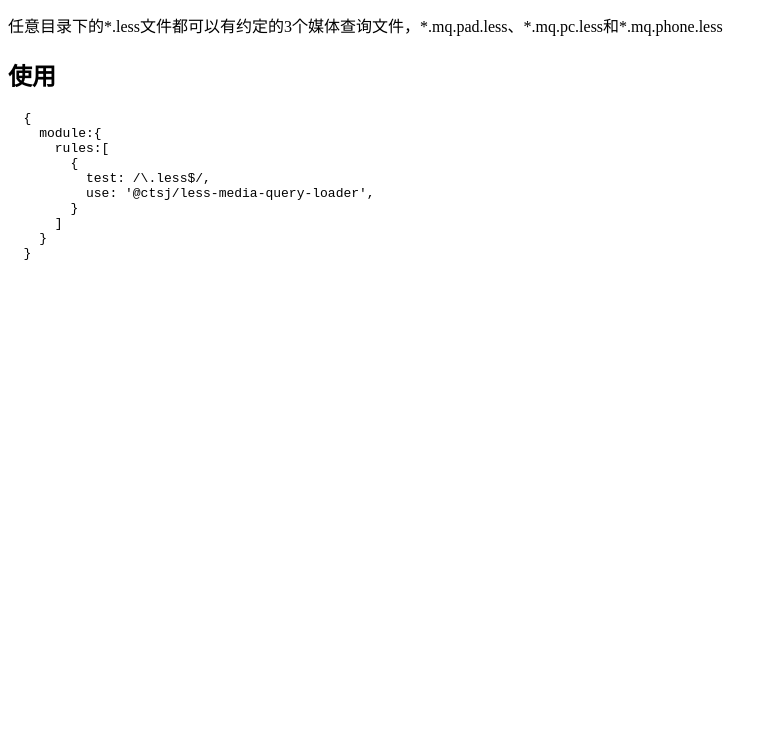
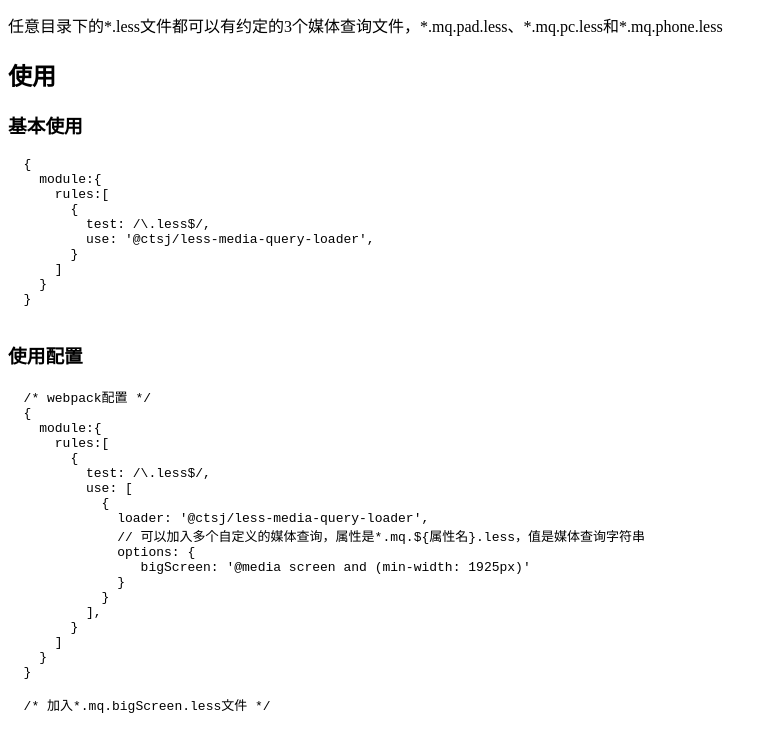
Before and after one commit to playerljc/CTSJ-LessMediaQueryLoader, a website: page README.html in a window 1280 px wide. Shown: the part 709-1451 px from the top of the page, without its empty margins (0-777 px from the left). Before the commit the page ends 998 px from the top, so only its background shows below. Drawn offline with Linux system fonts and the light colour scheme.

Commit message:
feat: add custom options

```diff
--- a/README.html
+++ b/README.html
@@ -47,6 +47,8 @@
     <div>任意目录下的*.less文件都可以有约定的3个媒体查询文件，*.mq.pad.less、*.mq.pc.less和*.mq.phone.less</div>
 
     <h2>使用</h2>
+
+    <h3>基本使用</h3>
 <code>
   <pre>
   {
@@ -61,5 +63,32 @@
   }
   </pre>
 </code>
+
+    <h3>使用配置</h3>
+    <code>
+  <pre>
+  /* webpack配置 */
+  {
+    module:{
+      rules:[
+        {
+          test: /\.less$/,
+          use: [
+            {
+              loader: '@ctsj/less-media-query-loader',
+              // 可以加入多个自定义的媒体查询，属性是*.mq.${属性名}.less，值是媒体查询字符串
+              options: {
+                 bigScreen: '@media screen and (min-width: 1925px)'
+              }
+            }
+          ],
+        }
+      ]
+    }
+  }
+
+  /* 加入*.mq.bigScreen.less文件 */
+  </pre>
+    </code>
   </body>
 </html>
```
Also changed, not shown: src/index.js (+16 -0 lines), README.md, 1 other file.
